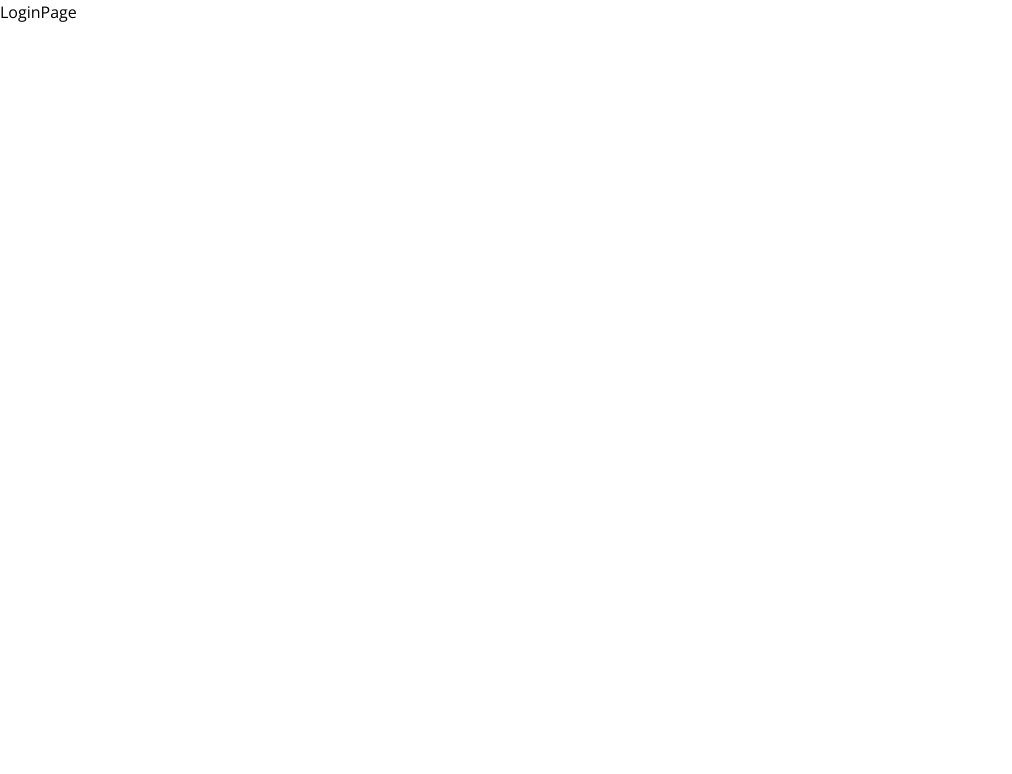
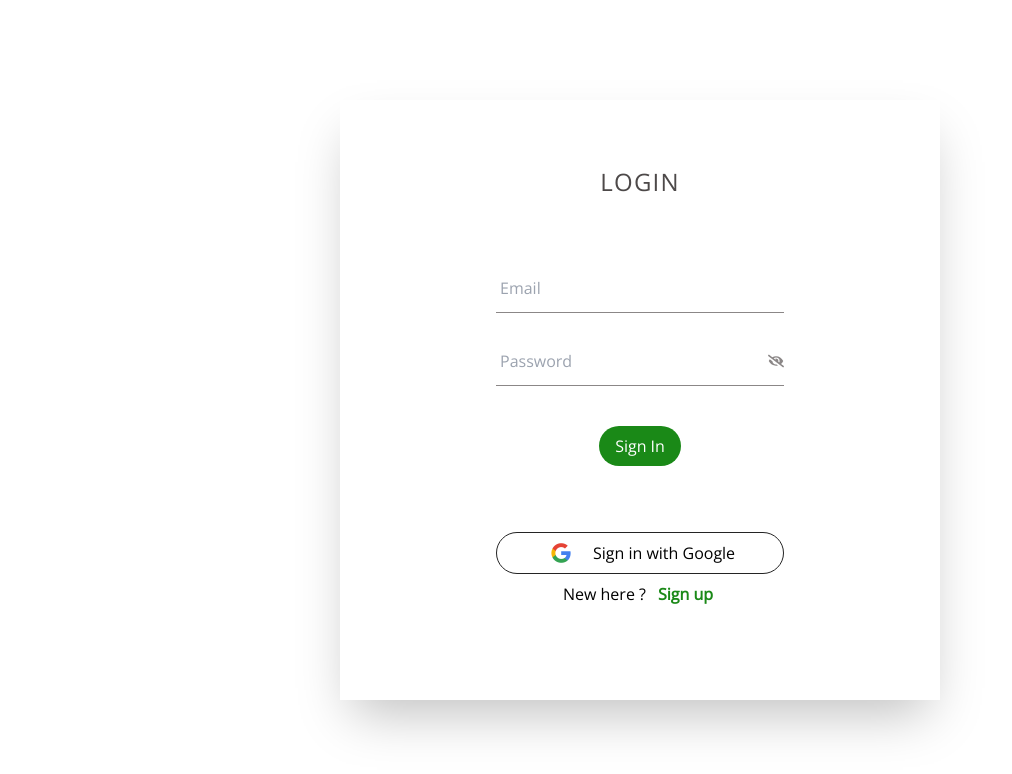
Before and after one commit to Priyanshii/Blog-App-Mern, a React (Create React App) app in the folder client/: page /login in a window 1280 px wide. Shown: the top 774 px of the page, without its empty margins (0-1012 px from the left). Built offline with nearby package versions, Linux system fonts and the light colour scheme; a web font is replaced by a local one.

Commit message:
UI changes Login form and Sign up form added in client repo

```diff
--- a/client/src/components/Navbar/index.js
+++ b/client/src/components/Navbar/index.js
@@ -1,10 +1,41 @@
-import React from 'react'
+import React, { useState } from 'react'
 import { Link } from 'react-router-dom'
 import { AiOutlinePlus } from 'react-icons/ai'
 import SearchBar from './SearchBar'
+import LoginForm from '../UserForm/LoginForm'
+import SignUpForm from '../UserForm/SignUpForm'
 
 const Navbar = () => {
+
+  const [showLoginForm, setShowLoginForm] = useState(false);
+  const [showSignUpForm, setShowSignUpForm] = useState(false);
+
+  const handleSignInButton = () => {
+    setShowLoginForm(true);
+    setShowSignUpForm(false);
+  }
+
+  const handleSignUpButton = () => {
+    setShowLoginForm(false);
+    setShowSignUpForm(true);
+  }
+
   return (
+    <>
+      {
+        showLoginForm
+        &&
+        <div className='fixed z-20 top-0 left-0 right-0 w-full h-full flex justify-center items-center bg-black/70 overflow-y-auto overflow-x-hidden'>
+          <LoginForm handleSignUpButton={handleSignUpButton}/>
+        </div>
+      }
+      {
+        showSignUpForm
+        &&
+        <div className='fixed z-20 top-0 left-0 right-0 w-full h-full flex justify-center items-center bg-black/70 overflow-y-auto overflow-x-hidden'>
+          <SignUpForm handleSignInButton={handleSignInButton}/>
+        </div>
+      }
       <div className='sticky top-0 z-10 bg-white w-full h-auto px-8 py-1 border-b-[1px] border-solid border-[#f0eeee]'>
         <div className='flex items-center justify-between'>
           <section className='m-1'>
@@ -19,11 +50,14 @@ const Navbar = () => {
               </div>
               <span className="block max-w-0 group-hover:max-w-full transition-all duration-500 h-[1px] bg-[#a09d9d]"></span>
             </Link>
-          <Link to={'/login'} className='mx-4 my-2 px-4 py-2 bg-[#1A8917] hover:bg-[#105a0f] text-white font-medium text-base rounded-full'>Sign in</Link>
+            <button className='mx-4 my-2 px-4 py-2 bg-[#1A8917] hover:bg-[#105a0f] text-white font-medium text-base rounded-full border-none' onClick={handleSignInButton}>
+              Sign in
+            </button>
           </section>
         </div>
       </div>
+    </>
   )
 }
 
-export default Navbar
+export default Navbar;
--- a/client/src/components/UserForm/LoginForm.js
+++ b/client/src/components/UserForm/LoginForm.js
@@ -1,9 +1,64 @@
-import React from 'react'
+import React, { useState } from 'react'
+import GoogleIcon from '../../assets/google.png'
+import { FaEye, FaEyeSlash } from 'react-icons/fa'
 
-const LoginForm = () => {
+const LoginForm = ({handleSignUpButton}) => {
+
+  const [showPassword, setShowPassword] = useState(false);
+
+  const handleTogglePassword = () => {
+    setShowPassword(!showPassword);
+  }
+
+  const handleSubmit = (event) => {
+    event.preventDefault();
+  }
+
   return (
-    <div>LoginForm</div>
+    <div className='w-[600px] h-[600px] bg-white p-6 pt-0'>
+      <div className='w-full h-full flex flex-col items-center justify-evenly'>
+        <h1 className='font-medium text-2xl tracking-wider text-[#4d4949]'>LOGIN</h1>
+        <section className='flex flex-col items-center justify-between'>
+          <form className='flex flex-col justify-between items-center gap-6' onSubmit={handleSubmit}>
+            <input
+              type="email"
+              placeholder='Email'
+              className='text-base p-3 pl-1 w-72 border-b-[1px] border-solid border-[#8b8787] outline-none focus:border-[#1ac914]'
+            />
+            <div className='group flex justify-between items-center w-72'>
+              <input
+                type={showPassword ? "text" : "password"}
+                placeholder='Password'
+                className='peer text-base p-3 pl-1 w-full border-b-[1px] border-solid border-[#8b8787] outline-none focus:border-[#1ac914]'
+                />
+              <button className='h-full border-b-[1px] border-solid border-[#8b8787] outline-none peer-focus:border-[#1ac914] text-[#8b8787]' onClick={handleTogglePassword}>
+              {
+                showPassword
+                ?
+                <FaEye />
+                :
+                <FaEyeSlash />
+              }
+              </button>
+            </div>
+            <button className='px-4 py-2 mt-4 bg-[#1A8917] hover:bg-[#105a0f] rounded-full text-white'>
+              Sign In
+            </button>
+          </form>
+        </section>
+        <section className='flex flex-col items-center justify-start'>
+          <button className='w-72 p-1 rounded-full border-[1px] border-solid border-[#242424] flex flex-row items-center justify-center text-base'>
+            <img src={GoogleIcon} alt='google' className='w-8 h-8 mr-4'/>
+            Sign in with Google
+          </button>
+          <section className='flex items-center justify-center mt-1'>
+            <span className=''>New here ?</span>
+            <button className='ml-2 p-1 text-base font-semibold text-[#1A8917]' onClick={handleSignUpButton}>Sign up</button>
+          </section>
+        </section>
+      </div>
+    </div>
   )
 }
 
-export default LoginForm
+export default LoginForm;
--- a/client/src/components/UserForm/SignUpForm.js
+++ b/client/src/components/UserForm/SignUpForm.js
@@ -1,9 +1,96 @@
-import React from 'react'
+import React, { useState } from 'react'
+import GoogleIcon from '../../assets/google.png'
+import { FaEye, FaEyeSlash } from 'react-icons/fa'
 
-const SignUpForm = () => {
+const SignUpForm = ({handleSignInButton}) => {
+
+  const [showPassword, setShowPassword] = useState(false);
+  const [showConfirmPassword, setShowConfirmPassword] = useState(false);
+
+  const handleTogglePassword = () => {
+    setShowPassword(!showPassword);
+  }
+
+  const handleToggleConfirmPassword = () => {
+    setShowConfirmPassword(!showConfirmPassword);
+  }
+
+  const handleSubmit = (event) => {
+    event.preventDefault();
+  }
   return (
-    <div>SignUpForm</div>
+    <div className='w-[600px] h-[600px] bg-white p-6 pt-0'>
+      <div className='w-full h-full flex flex-col items-center justify-evenly'>
+        <h1 className='font-medium text-2xl tracking-wider text-[#4d4949]'>Sign-Up</h1>
+        <section className='w-auto flex flex-col items-center justify-between'>
+          <form className='flex flex-col justify-between items-start gap-4' onSubmit={handleSubmit}>
+            <section className='flex flex-row items-center justify-around gap-4'>
+              <input
+                type="text"
+                placeholder='First Name'
+                className='text-base p-3 pl-1 w-36 border-b-[1px] border-solid border-[#8b8787] outline-none focus:border-[#1ac914]'
+                />
+              <input
+                type="text"
+                placeholder='Last Name'
+                className='text-base p-3 pl-1 w-40 border-b-[1px] border-solid border-[#8b8787] outline-none focus:border-[#1ac914]'
+                />
+            </section>
+            <input
+              type="email"
+              placeholder='Email'
+              className='text-base p-3 pl-1 w-80 border-b-[1px] border-solid border-[#8b8787] outline-none focus:border-[#1ac914]'
+            />
+            <div className='group flex justify-between items-center w-80'>
+              <input
+                type={showPassword ? "text" : "password"}
+                placeholder='Password'
+                className='peer text-base p-3 pl-1 w-full border-b-[1px] border-solid border-[#8b8787] outline-none focus:border-[#1ac914]'
+                />
+              <button className='h-full border-b-[1px] border-solid border-[#8b8787] outline-none peer-focus:border-[#1ac914] text-[#8b8787]' onClick={handleTogglePassword}>
+              {
+                showPassword
+                ?
+                <FaEye />
+                :
+                <FaEyeSlash />
+              }
+              </button>
+            </div>
+            <div className='group flex justify-between items-center w-80'>
+              <input
+                type={showConfirmPassword ? "text" : "password"}
+                placeholder='Confirm Password'
+                className='peer text-base p-3 pl-1 w-full border-b-[1px] border-solid border-[#8b8787] outline-none focus:border-[#1ac914]'
+                />
+              <button className='h-full border-b-[1px] border-solid border-[#8b8787] outline-none peer-focus:border-[#1ac914] text-[#8b8787]' onClick={handleToggleConfirmPassword}>
+              {
+                showConfirmPassword
+                ?
+                <FaEye />
+                :
+                <FaEyeSlash />
+              }
+              </button>
+            </div>
+            <button className='px-4 py-2 mt-4 bg-[#1A8917] hover:bg-[#105a0f] rounded-full text-white m-auto'>
+              Sign Up
+            </button>
+          </form>
+        </section>
+        <section className='flex flex-col items-center justify-start'>
+          <button className='w-80 p-1 rounded-full border-[1px] border-solid border-[#242424] flex flex-row items-center justify-center text-base'>
+            <img src={GoogleIcon} alt='google' className='w-8 h-8 mr-4'/>
+            Sign up with Google
+          </button>
+          <section className='flex items-center justify-center mt-1'>
+            <span className=''>Already here ?</span>
+            <button className='ml-2 p-1 text-base font-semibold text-[#1A8917]' onClick={handleSignInButton}>Sign in</button>
+          </section>
+        </section>
+      </div>
+    </div>
   )
 }
 
-export default SignUpForm
+export default SignUpForm;
--- a/client/src/pages/LoginPage.js
+++ b/client/src/pages/LoginPage.js
@@ -1,8 +1,36 @@
-import React from 'react'
+import React, { useState } from 'react'
+import LoginForm from '../components/UserForm/LoginForm'
+import SignUpForm from '../components/UserForm/SignUpForm';
 
 const LoginPage = () => {
+
+  const [showLoginForm, setShowLoginForm] = useState(true);
+  const [showSignUpForm, setShowSignUpForm] = useState(false);
+
+  const handleSignInButton = () => {
+    setShowLoginForm(true);
+    setShowSignUpForm(false);
+  }
+
+  const handleSignUpButton = () => {
+    setShowLoginForm(false);
+    setShowSignUpForm(true);
+  }
+
   return (
-    <div>LoginPage</div>
+    <>
+       <div className='fixed z-20 top-0 left-0 right-0 w-full h-full flex justify-center items-center bg-white overflow-y-auto overflow-x-hidden'>
+          <div className='w-auto shadow-2xl'>
+            {
+              showLoginForm
+              ?
+              <LoginForm handleSignUpButton={handleSignUpButton} />
+              :
+              <SignUpForm handleSignInButton={handleSignInButton} />
+            }
+          </div>
+        </div>
+    </>
   )
 }
 
```
Also changed, not shown: client/src/assets/google.png (added). Lines whose indentation alone changed are shown as unchanged.
